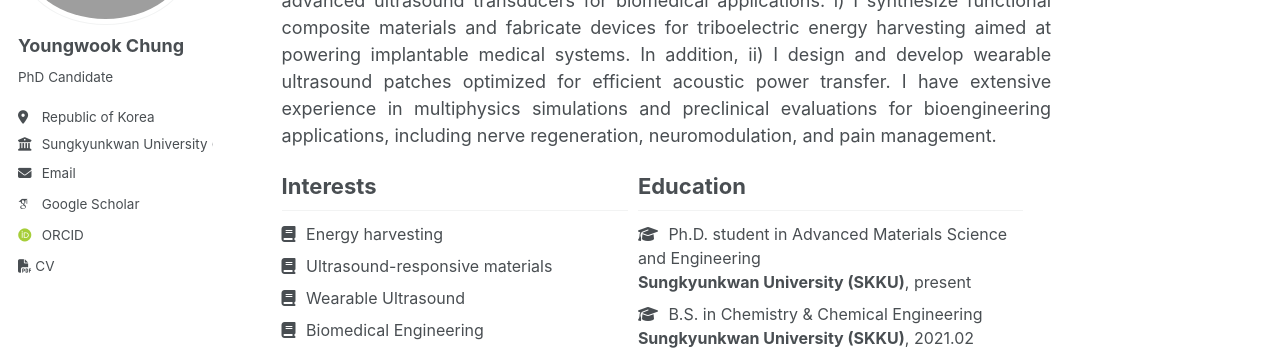
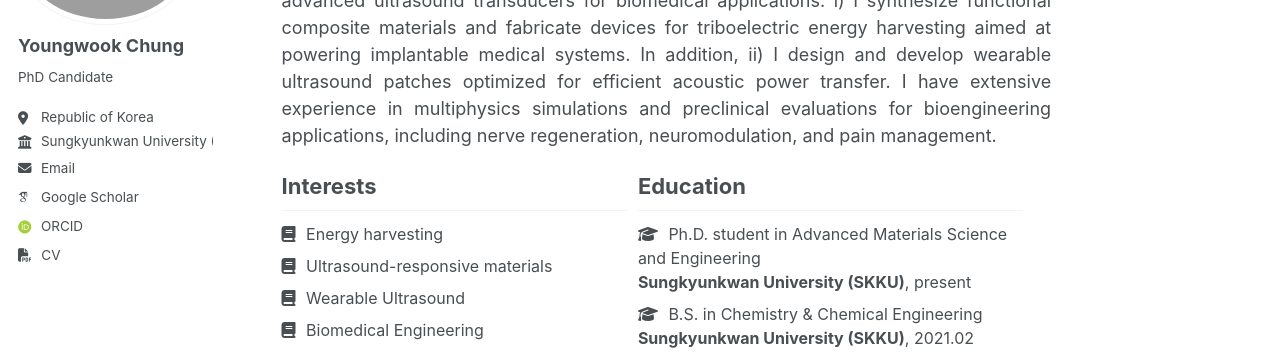
Before and after one commit to ywoog2/ywchung.github.io, a Jekyll site: the page built from _pages/about.md, in a window 1280 px wide. Shown: the part 208-570 px from the top of the page. Built offline with Jekyll 4.4.1, drawn with Linux system fonts in a browser that asks for light colours; some web fonts are replaced; a script that is not in the unit is left out.

Commit message:
Update author-profile.html

```diff
--- a/_includes/author-profile.html
+++ b/_includes/author-profile.html
@@ -73,6 +73,8 @@
         <li><a href="{{ site.author.cv | relative_url }}" target="_blank" rel="noopener">
           <i class="fas fa-file-pdf"></i> CV</a></li>
       {% endif %}
+
+
 
       <!-- Font Awesome icons / Repositories and software development -->
       {% if author.bitbucket %}
@@ -171,5 +173,18 @@
       <li><a href="https://www.zhihu.com/people/{{ author.zhihu }}"><i class="fab fa-fw fa-zhihu icon-pad-right" aria-hidden="true"></i>Zhihu</a></li>
       {% endif %}
     </ul>
+    <style>
+.author__urls i {
+  vertical-align: middle;
+  margin-right: 6px;
+}
+.author__urls li {
+  margin-bottom: 4px;
+}
+.author__urls .fa-file-pdf {
+  position: relative;
+  top: -1px;
+}
+</style>
   </div>
 </div>
```
